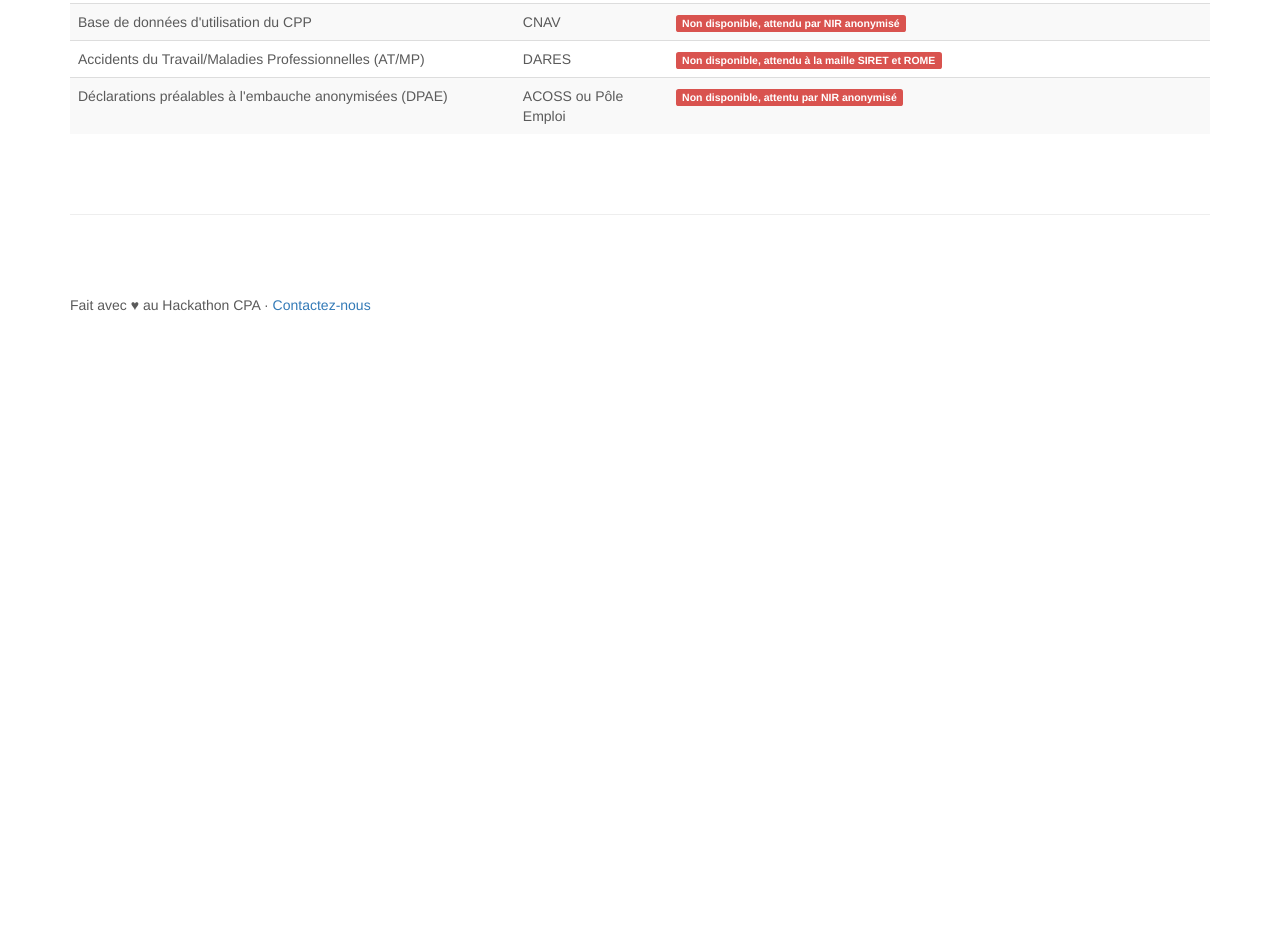
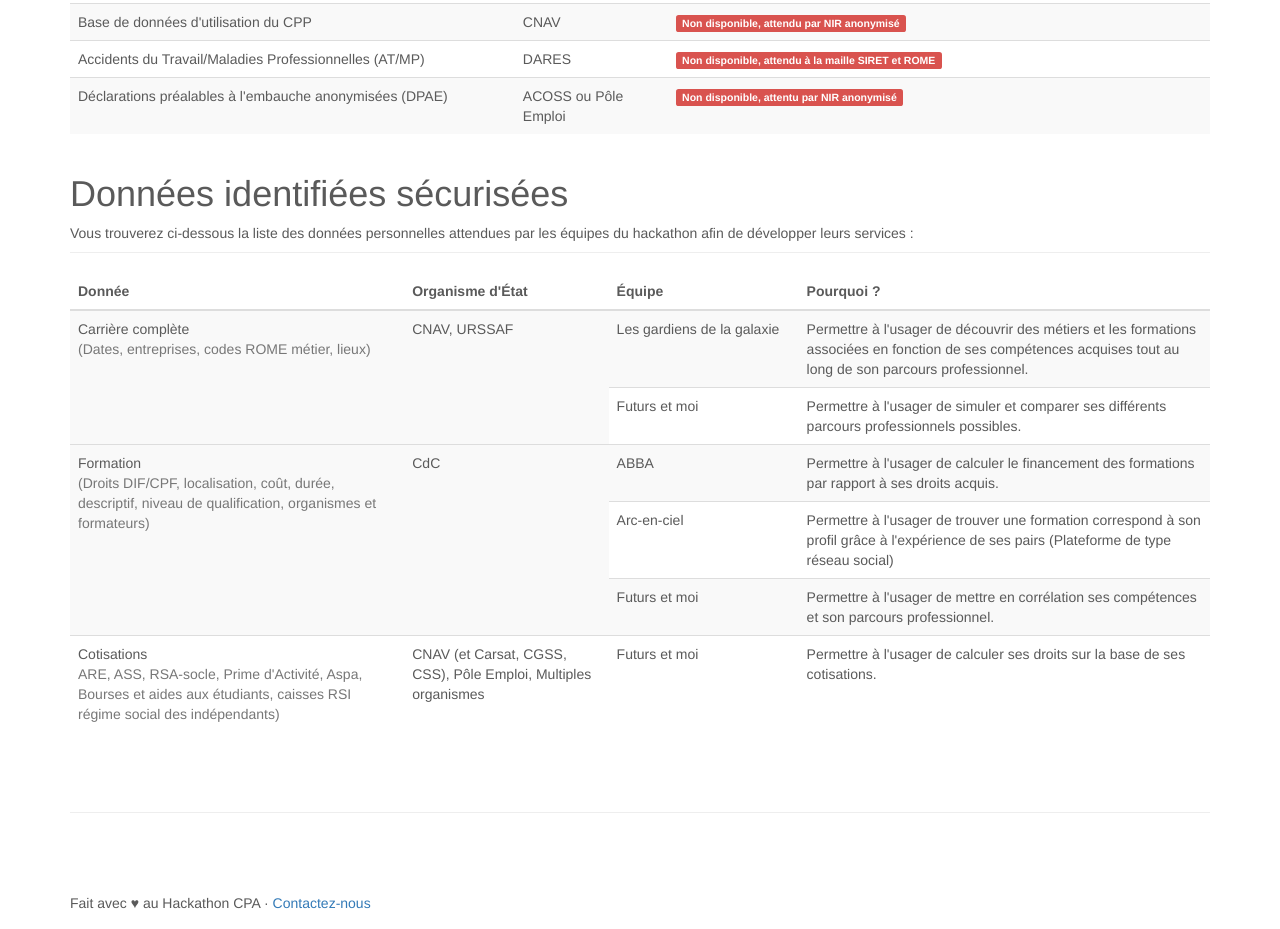
Before and after one commit to betagouv/api-cpa, a website: page api/public/donnees_securisees.html in a window 1280 px wide. Shown: the part 696-1625 px from the top of the page. Before the commit the page ends 1061 px from the top, so only its background shows below. Drawn offline with nearby package versions, Linux system fonts and the light colour scheme.

Commit message:
liste des donnees identifiees

```diff
--- a/api/public/donnees_securisees.html
+++ b/api/public/donnees_securisees.html
@@ -79,7 +79,7 @@
     <h1>Données globales de contexte</h1>
     Vous trouverez ici les références vers les bases de données Open Data ou sous licence ad hoc vous permettant d'appréhender au mieux la situation de l'emploi dans le contexte de vos usagers. Autant que le permet l'anonymisation des données, ces informations vous sont fournies à la maille la plus fine : embauches, offres, accidents du travail/maladies professionnelles, formations, etc.
     <br/>
-    Les éléménts d'appréciation dans la dernière colonne reflètent les demandes des participants du hackathon CPA@42.
+    Les éléments d'appréciation dans la dernière colonne reflètent les demandes des participants du hackathon CPA@42.
   </div>
 
   <!-- START THE FEATURETTES -->
@@ -150,6 +150,92 @@
     </tbody>
   </table>
 
+
+  <div class="page-header">
+    <h1>Données identifiées sécurisées</h1>
+    Vous trouverez ci-dessous la liste des données personnelles attendues par les équipes du hackathon afin de développer leurs services :
+  </div>
+
+  <!-- START THE FEATURETTES -->
+  <table class="table table-striped">
+    <thead>
+    <tr>
+      <th>Donnée</th>
+      <th>Organisme d'État</th>
+      <th class="col-xs-2">Équipe</th>
+      <th>Pourquoi ?</th>
+    </tr>
+    </thead>
+    <tbody>
+    <tr>
+      <td rowspan="2">
+        Carrière complète <br /><span class="text-muted">(Dates, entreprises, codes ROME métier, lieux)</span>
+      </td>
+      <td rowspan="2">
+        CNAV, URSSAF
+      </td>
+      <td>
+        Les gardiens de la galaxie
+      </td>
+      <td>
+        Permettre à l'usager de découvrir des métiers et les formations associées en fonction de ses compétences acquises tout au long de son parcours professionnel.
+      </td>
+    </tr>
+    <tr>
+      <td>
+        Futurs et moi
+      </td>
+      <td>
+        Permettre à l'usager de simuler et comparer ses différents parcours professionnels possibles.
+      </td>
+    </tr>
+    <tr>
+      <td rowspan="3">
+        Formation <br /><span class="text-muted">(Droits DIF/CPF, localisation, coût, durée, descriptif, niveau de qualification, organismes et formateurs)</span>
+      </td>
+      <td rowspan="3">
+        CdC
+      </td>
+      <td>
+        ABBA
+      </td>
+      <td>
+        Permettre à l'usager de calculer le financement des formations par rapport à ses droits acquis.
+      </td>
+    </tr>
+    <tr>
+      <td>
+        Arc-en-ciel
+      </td>
+      <td>
+        Permettre à l'usager de trouver une formation correspond à son profil grâce à l'expérience de ses pairs (Plateforme de type réseau social)
+      </td>
+    </tr>
+    <tr>
+      <td>
+        Futurs et moi
+      </td>
+      <td>
+        Permettre à l'usager de mettre en corrélation ses compétences et son parcours professionnel.
+      </td>
+    </tr>
+    <tr>
+      <td>
+        Cotisations <br /><span class="text-muted">ARE, ASS, RSA-socle, Prime d'Activité, Aspa, Bourses et aides aux étudiants, caisses RSI régime social des indépendants)</span>
+      </td>
+      <td>
+        CNAV (et Carsat, CGSS, CSS), Pôle Emploi, Multiples organismes
+      </td>
+      <td>
+        Futurs et moi
+      </td>
+      <td>
+        Permettre à l'usager de calculer ses droits sur la base de ses cotisations.
+      </td>
+    </tr>
+    </tbody>
+  </table>
+
   <!-- /END THE FEATURETTES -->
 
   <hr class="featurette-divider">
```
